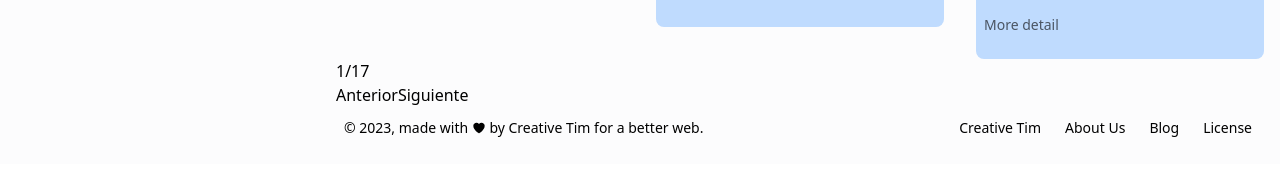
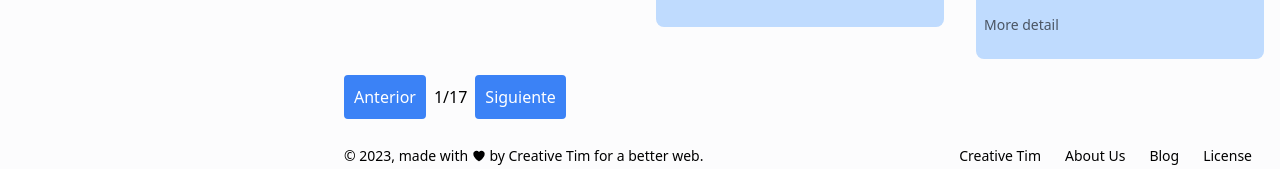
Before and after one commit to josevegas/Catalogo, an Angular app: page /home in a window 1280 px wide. Shown: the part 1300-1469 px from the top of the page. Built offline with nearby package versions, Linux system fonts and the light colour scheme.

Commit message:
mejorando paginado

```diff
--- a/src/app/shared/components/pagination/pagination.component.html
+++ b/src/app/shared/components/pagination/pagination.component.html
@@ -1,7 +1,10 @@
-<div class="container mx-auto mt-20 grid grid-cols-1 gap-8 md:grid-cols-2 xl:grid-cols-3">
-    @for (item of datosPagina; track $index) {
-        <app-card [recipeInfo]="item"></app-card>
-    }
+<div>
+    <div class="container mx-auto mt-20 grid grid-cols-1 gap-8 md:grid-cols-2 xl:grid-cols-3">
+        @for (item of datosPagina; track $index) {
+            <app-card [recipeInfo]="item"></app-card>
+        }
+    </div>
+    <button (click)="pagPrev()" [disabled]="pagActual===1" class="bg-blue-500 text-white border-2 border-blue-500 rounded mx-2 my-4 px-2 py-2">Anterior</button>
+    <span>{{pagActual}}/{{pagFinal}}</span>
+    <button (click)="pagSig()" [disabled]="pagActual==pagFinal" class="bg-blue-500 text-white border-2 border-blue-500 rounded mx-2 my-4 px-2 py-2">Siguiente</button>
 </div>
-<p>{{pagActual}}/{{pagFinal}}</p>
-<button (click)="pagPrev()" type="button">Anterior</button><button (click)="pagSig()" type="button">Siguiente</button>
```
